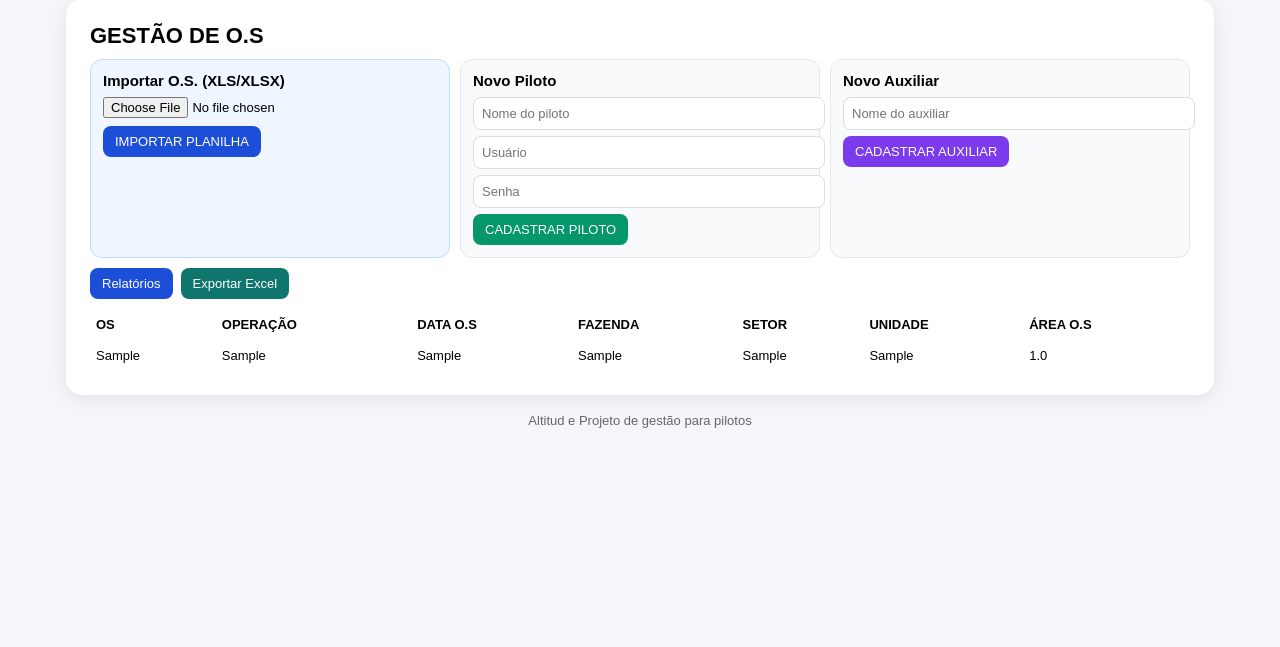
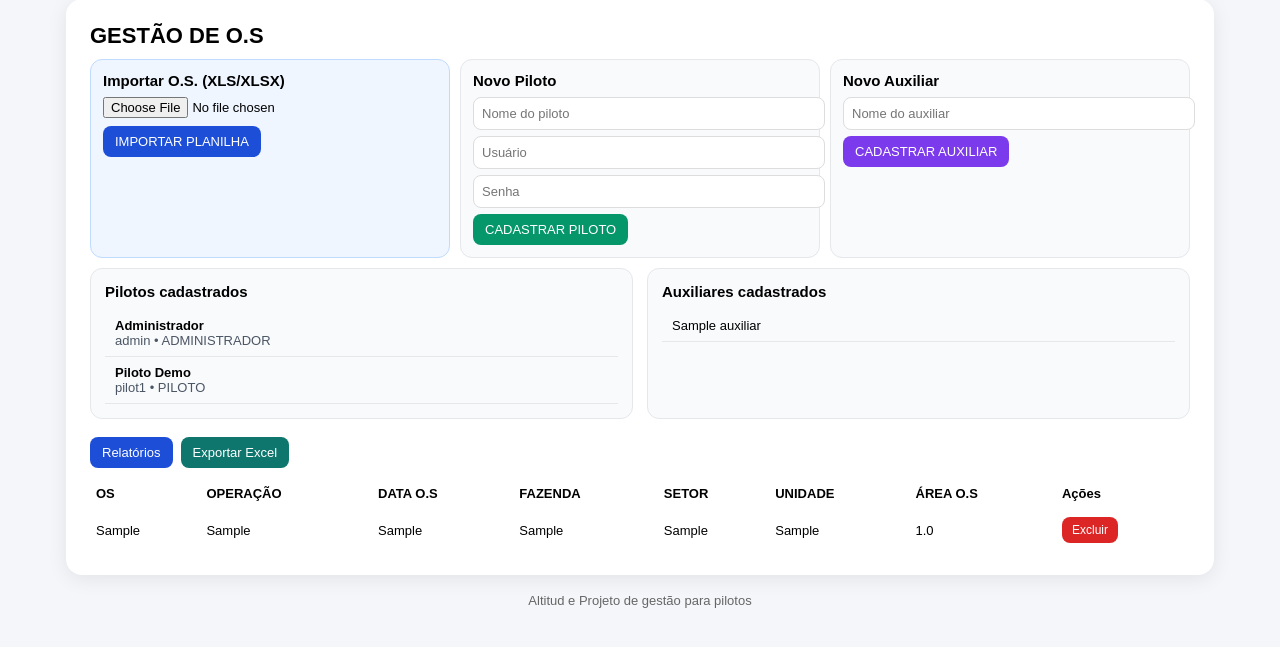
Before and after one commit to victorranon02/altitude, a Flask app: page /admin in a window 1280 px wide. Shown: the part 91-738 px from the top of the page. Run offline with Flask 3, Linux system fonts and the light colour scheme; the visitor is signed in with stand-in values (Sample User, id 1); tables that the repository leaves empty hold one stand-in row (values such as "Sample post").

Commit message:
lista e botao excluir os

```diff
--- a/app.py
+++ b/app.py
@@ -198,6 +198,18 @@ def importar_os():
         pilotos=pilotos,
         auxiliares=auxiliares,
     )
+
+@app.route("/admin/os/<int:os_id>/excluir", methods=["POST"])
+def excluir_os(os_id):
+    if session.get("piloto_id") is None or session.get("perfil") != "ADMINISTRADOR":
+        return redirect("/login")
+
+    os_item = OrdemServico.query.get_or_404(os_id)
+    ExecucaoOS.query.filter_by(os_id=os_item.id).delete()
+    db.session.delete(os_item)
+    db.session.commit()
+
+    return redirect("/admin")
 
 # ==================================
 # LOGIN
--- a/templates/importar_os.html
+++ b/templates/importar_os.html
@@ -31,6 +31,31 @@
     </form>
   </div>
 </div>
+<div style="display:grid; gap:14px; grid-template-columns:repeat(auto-fit,minmax(240px,1fr)); margin-bottom:18px;">
+  <div style="background:#f8fafc;border:1px solid #e5e7eb;border-radius:12px;padding:14px;">
+    <h3 style="margin:0 0 10px 0;font-size:15px;">Pilotos cadastrados</h3>
+    <ul style="list-style:none;margin:0;padding:0;font-size:13px;">
+      {% for piloto in pilotos %}
+      <li style="padding:8px 10px;border-bottom:1px solid #e5e7eb;">
+        <strong>{{ piloto.nome }}</strong><br>
+        <span style="color:#4b5563;">{{ piloto.usuario }} • {{ piloto.perfil }}</span>
+      </li>
+      {% else %}
+      <li style="padding:8px 10px;color:#6b7280;">Nenhum piloto cadastrado.</li>
+      {% endfor %}
+    </ul>
+  </div>
+  <div style="background:#f8fafc;border:1px solid #e5e7eb;border-radius:12px;padding:14px;">
+    <h3 style="margin:0 0 10px 0;font-size:15px;">Auxiliares cadastrados</h3>
+    <ul style="list-style:none;margin:0;padding:0;font-size:13px;">
+      {% for auxiliar in auxiliares %}
+      <li style="padding:8px 10px;border-bottom:1px solid #e5e7eb;">{{ auxiliar.nome }}</li>
+      {% else %}
+      <li style="padding:8px 10px;color:#6b7280;">Nenhum auxiliar cadastrado.</li>
+      {% endfor %}
+    </ul>
+  </div>
+</div>
 <div style="display:flex;gap:8px;flex-wrap:wrap;margin-bottom:10px;">
   <a href="/admin/relatorios" style="display:inline-block;padding:8px 12px;background:#1d4ed8;color:white;text-decoration:none;border-radius:8px;font-size:13px;">Relatórios</a>
   <a href="/admin/exportar_excel" style="display:inline-block;padding:8px 12px;background:#0f766e;color:white;text-decoration:none;border-radius:8px;font-size:13px;">Exportar Excel</a>
@@ -45,6 +70,7 @@
 <th style="padding:8px 6px; text-align:left;">SETOR</th>
 <th style="padding:8px 6px; text-align:left;">UNIDADE</th>
 <th style="padding:8px 6px; text-align:left;">ÁREA O.S</th>
+<th style="padding:8px 6px; text-align:left;">Ações</th>
 </tr>
 </thead>
 <tbody>
@@ -57,6 +83,11 @@
 <td style="padding:8px 6px;">{{ os.setor }}</td>
 <td style="padding:8px 6px;">{{ os.unidade or '' }}</td>
 <td style="padding:8px 6px;">{{ os.area_os }}</td>
+<td style="padding:8px 6px;">
+  <form method="POST" action="/admin/os/{{ os.id }}/excluir" onsubmit="return confirm('Deseja excluir esta O.S. e todos os relatos relacionados?');">
+    <button type="submit" style="padding:6px 10px;background:#dc2626;color:white;border:none;border-radius:8px;font-size:12px;cursor:pointer;">Excluir</button>
+  </form>
+</td>
 </tr>
 {% endfor %}
 </tbody>
```
